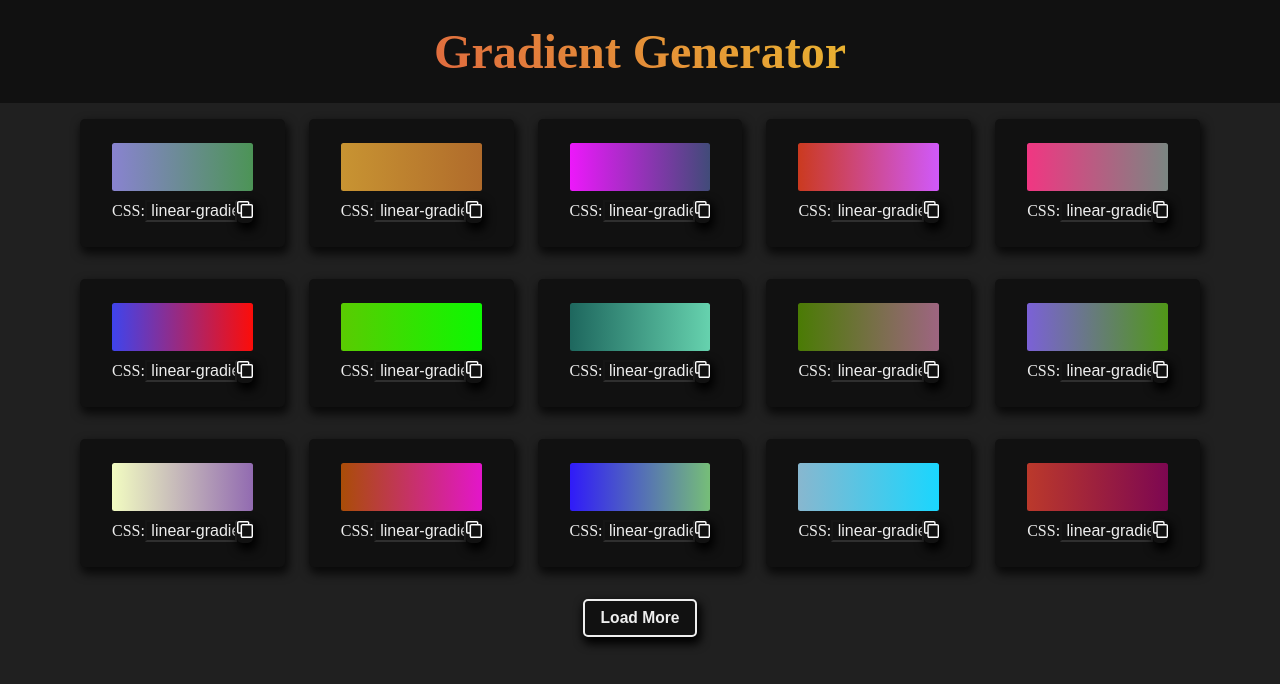
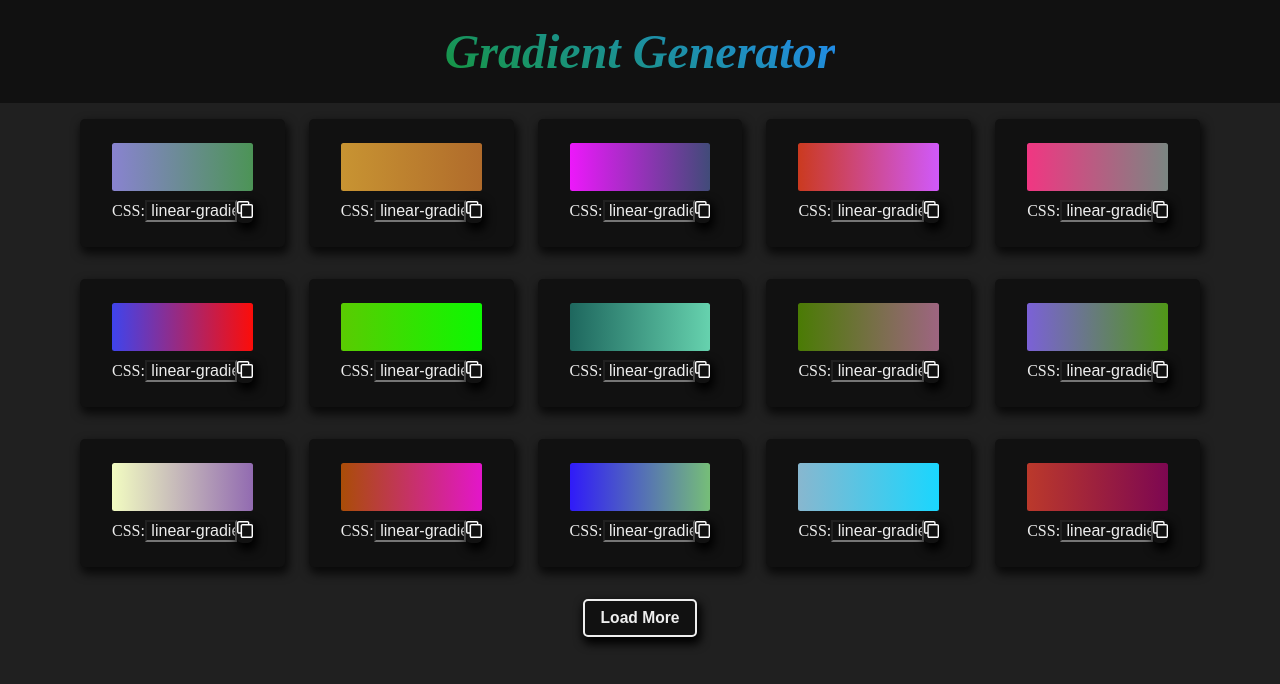
Before and after one commit to Darshan-2021-11/gradient-generator, a plain HTML site: page index.html in a window 1280 px wide. Drawn offline with Linux system fonts and the light colour scheme.

Commit message:
Fixed BUGS
Changed things for better reliability and fixed some minor bugs

```diff
--- a/index.html
+++ b/index.html
@@ -13,7 +13,7 @@
         </head>
 
     <body>
-        <h1 id="header">Gradient Generator</h1>
+        <h1 id="header"><em>Gradient Generator</em></h1>
 
         <!-- Gradient Instances starts here -->
         <div class="gradients-container">
--- a/script.js
+++ b/script.js
@@ -128,7 +128,7 @@ class UI{
                     <div class="code-container">
                         <div>CSS: </div>
                         <!-- Used the size=1 in input in HTML and width to be 100% in CSS to get adaptive input box size -->
-                        <input size=1 id="code${i}" value="${gradientColorCode.CSScode}" disabled></input>
+                        <input size=1 id="code${i}" value="${gradientColorCode.CSScode}" readonly></input>
                         <button onclick="copy('#code${i}')"><img src="copy-icon.svg"></img></button>
                     </div>
                 </article>
@@ -154,6 +154,15 @@ class UI{
          *
          * Do this
          <button onclick="copy('#code${i}')"><img src="copy-icon.svg"></img></button>
+         *
+         * One more problem encountered using innerHTML tag in JS is that, i made
+         * input tag having `disabled` attribute which did not allowed me to copy
+         * the input tag's value,
+         <input size=1 id="code${i}" value="${gradientColorCode.CSScode}" disabled></input>
+         *
+         * Instead you should use `readonly` attribute to let JS copy the contents
+         * inside like this
+         <input size=1 id="code${i}" value="${gradientColorCode.CSScode}" readonly></input>
          */
         }
     }
@@ -167,6 +176,7 @@ function loadMore(){
 function copy(id){
     const inputData = document.querySelector(`${id}`);
 	inputData.select();
+    console.log(inputData);
 	document.execCommand("copy");
 	alert("Code Copied to Clipboard");
 }
@@ -175,8 +185,9 @@ document.addEventListener("DOMContentLoaded", () => {
     ui.displayGradients(15);
 });
 
-// We need to add another div so that the sticky CSS header does not look like a floating
-// element due to the clever hack used for text gradient...
+/*
+ * We need to add another div so that the sticky CSS header does not look like a floating
+ * element due to the clever hack used for text gradient...
 var div = document.createElement('div');
 div.style.backgroundColor = `var(--primary-color)`;
 /*
@@ -197,7 +208,8 @@ div.style.width = ` ${header.offsetWidth.toString()} px`;
  *
 div.style.height = header.offsetHeight "px";
 div.style.width = header.offsetWidth + 'px';
- */
+ *
+ /
 div.style.height = ` ${header.offsetHeight}px`;
 div.style.width = ` ${header.offsetWidth}px`;
 div.style.top = ` 0`;
@@ -205,3 +217,10 @@ div.style.left = ` 0`;
 div.style.position = ` fixed`;
 div.style.zIndex = ` 0`;
 body.appendChild(div);
+ *
+ *
+ * Turns out there is a simple work around this, just need a sub-tag to header file,
+ * like I used a <em> tag and added the background gradient trick to it, changed
+ * background of header and applied `z-index = 1` in the header's CSS and viola,
+ * the work is done.
+ */
--- a/style.css
+++ b/style.css
@@ -28,17 +28,26 @@ body{
 
 /*---------------Heading Starts Here------------------*/
 h1{
+    /* These lines helps the header to stick to the top
+    position: sticky;
+    top: 0;
+    */
     position: sticky;
     top: 0;
     padding: 1.5rem;
     text-align: center;
     font-weight: 700;
     font-size: 48px;
-    /* This is the trick to set gradient in text
+    background: var(--primary-color);
+    z-index: 1;
+
+}
+em{
+   /* This is the trick to set gradient in text
      *
      * Start of trick
      */
-    background: linear-gradient(45deg,#d61f4d,#f3ff22);
+    background: /*linear-gradient(45deg,#d61f4d,#f3ff22)*/linear-gradient(30deg, #16963f, #228bf3);
     -webkit-background-clip: text;
     -webkit-text-fill-color: transparent;
     /*
```
